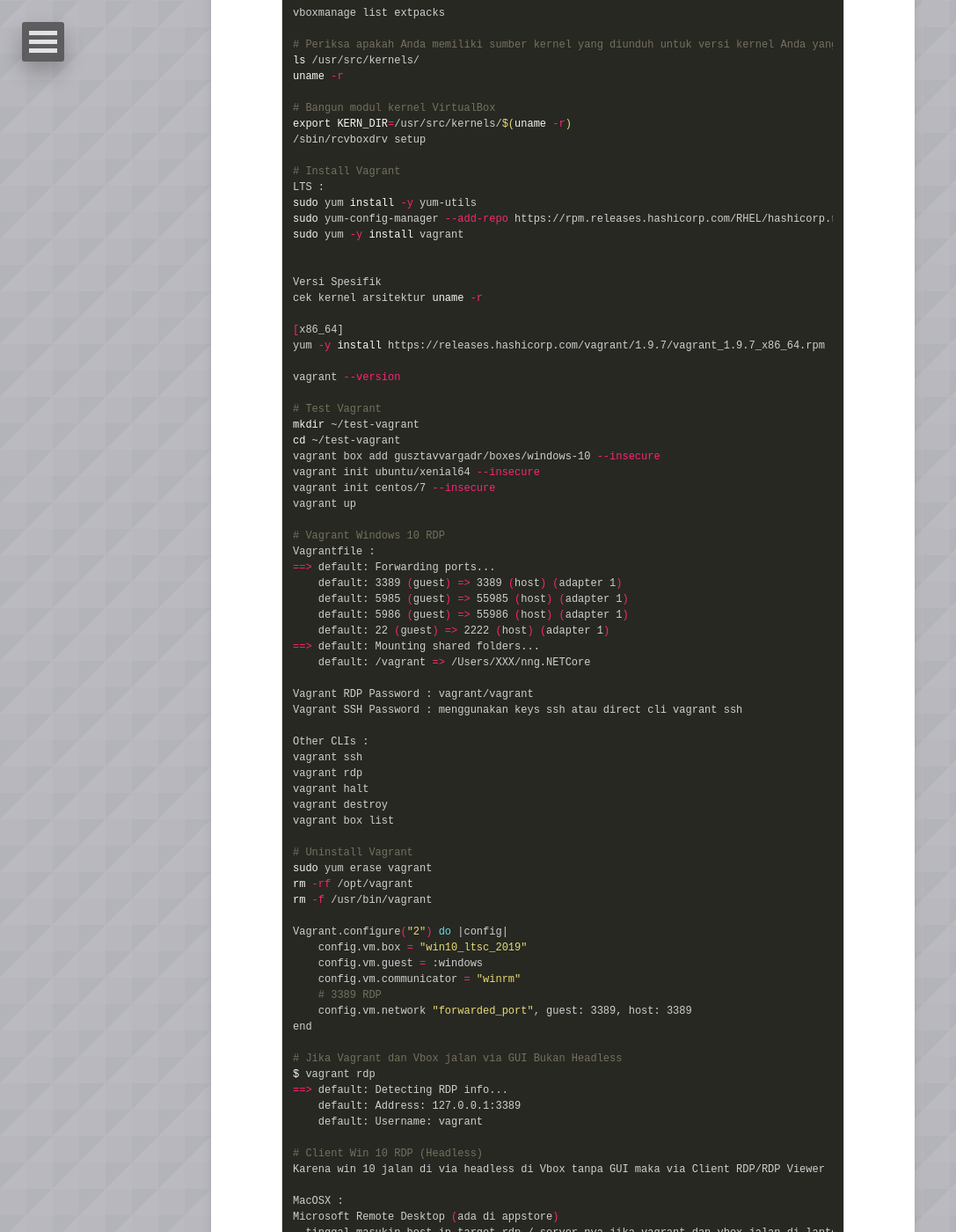
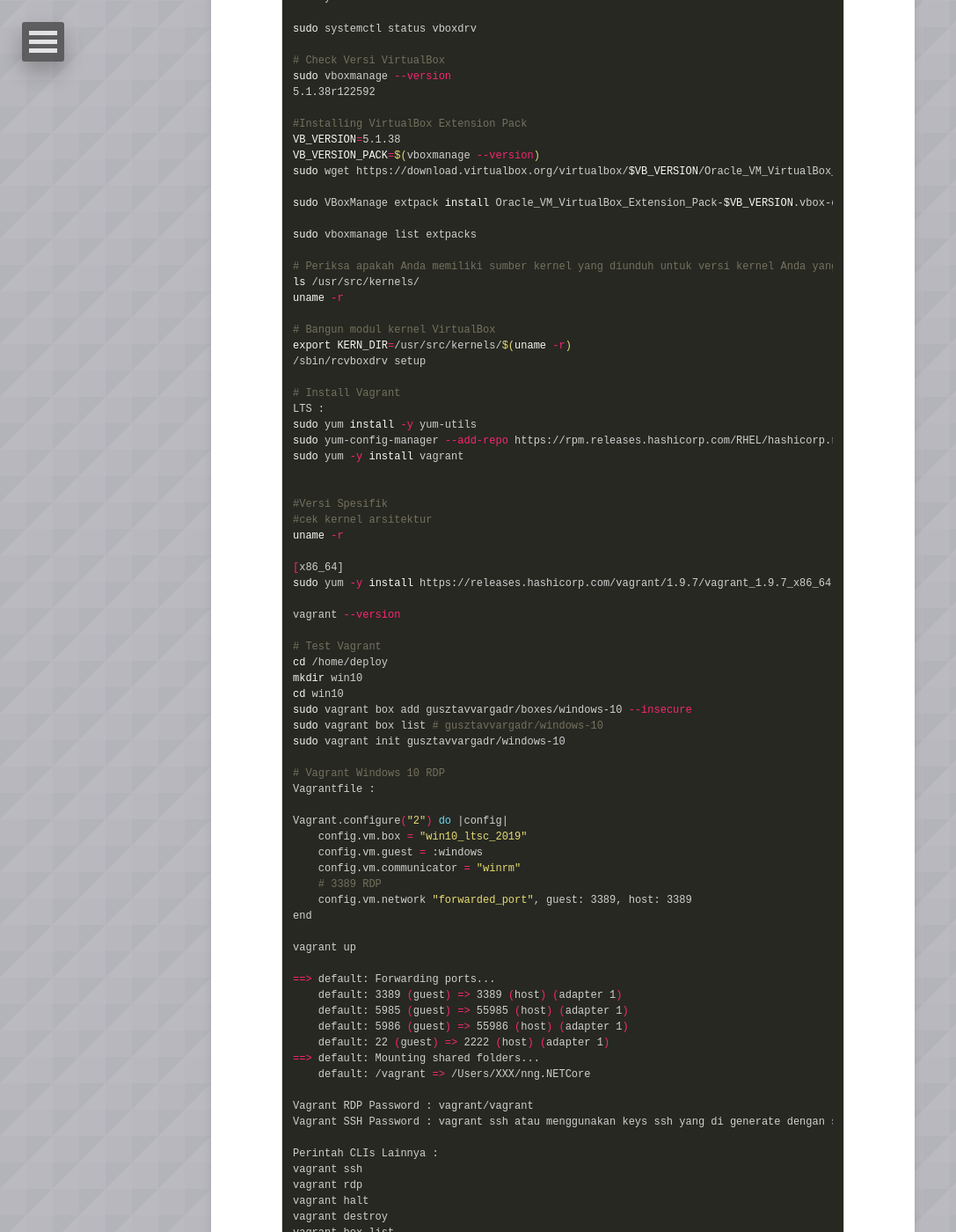
Before and after one commit to danigunawan/danigunawan.github.io, a Jekyll site: the page built from _posts/2022-11-09-belajar-vagrant-part-1.md, in a window 1280 px wide and 1400 px high, scrolled down 2429 px. Shown: the whole window at 88% size, without its empty margins (0-1087 px from the left). Built offline with Jekyll 4.4.1, drawn with Linux system fonts in a browser that asks for light colours; nearby versions of some CDN libraries; comment, search, counter and statistics services are not loaded; some of the changed text lies outside the part shown.

Commit message:
[ADD POSTING] belajar vagrant part 1 dan membuat blog jekyll hpstr di githup pages

```diff
--- a/_posts/2022-11-09-belajar-vagrant-part-1.md
+++ b/_posts/2022-11-09-belajar-vagrant-part-1.md
@@ -20,7 +20,14 @@
 
 #!/bin/bash
 
-#Installing VirtualBox
+# Membuat User Deploy
+sudo -s
+sudo adduser deploy
+sudo usermod -aG sudo deploy
+passwd deploy
+su deploy
+
+# Installing VirtualBox
 sudo apt update
 sudo apt -y install build-essential dkms unzip wget libarchive-tools curl gpg gnupg2 software-properties-common apt-transport-https lsb-release ca-certificates
 echo "deb [arch=$(dpkg --print-architecture)] http://download.virtualbox.org/virtualbox/debian $(lsb_release -cs) contrib" | sudo tee -a /etc/apt/sources.list
@@ -29,7 +36,7 @@
 sudo apt -y install virtualbox-7.0
 sudo systemctl status vboxdrv
 
-#Installing VirtualBox Extension Pack
+# Installing VirtualBox Extension Pack
 VB_VERSION=$(dpkg-query --showformat='${Version}' --show virtualbox-7.0 | awk -F'-' '{print $1}')
 wget https://download.virtualbox.org/virtualbox/$VB_VERSION/Oracle_VM_VirtualBox_Extension_Pack-$VB_VERSION.vbox-extpack
 
@@ -97,29 +104,36 @@
 
 ## Install VirtualBox VirtualBox-5.1-5.1.38 + Vagrant 2.3.2 di CentOS 7
 
+# Membuat User Deploy
+sudo -s
+sudo adduser deploy
+sudo usermod -aG sudo deploy
+passwd deploy
+su deploy
+
 # Install dependencies
-yum update --skip-broken
-yum -y install gcc make patch dkms qt libgomp epel-release yum-utils kernel-headers kernel-devel fontforge binutils glibc-headers glibc-devel
+sudo yum update --skip-broken
+sudo yum -y install gcc make patch dkms qt libgomp epel-release yum-utils kernel-headers kernel-devel fontforge binutils glibc-headers glibc-devel
 
 # Install VirtualBox
 cd /etc/yum.repos.d
-wget http://download.virtualbox.org/virtualbox/rpm/rhel/virtualbox.repo
-yum install VirtualBox-5.1
+sudo wget http://download.virtualbox.org/virtualbox/rpm/rhel/virtualbox.repo
+sudo yum install VirtualBox-5.1
 
 sudo systemctl status vboxdrv
 
 # Check Versi VirtualBox
-vboxmanage --version
+sudo vboxmanage --version
 5.1.38r122592
 
 #Installing VirtualBox Extension Pack
 VB_VERSION=5.1.38
 VB_VERSION_PACK=$(vboxmanage --version)
-wget https://download.virtualbox.org/virtualbox/$VB_VERSION/Oracle_VM_VirtualBox_Extension_Pack-$VB_VERSION.vbox-extpack
+sudo wget https://download.virtualbox.org/virtualbox/$VB_VERSION/Oracle_VM_VirtualBox_Extension_Pack-$VB_VERSION.vbox-extpack
 
 sudo VBoxManage extpack install Oracle_VM_VirtualBox_Extension_Pack-$VB_VERSION.vbox-extpack --accept-license=33d7284dc4a0ece381196fda3cfe2ed0e1e8e7ed7f27b9a9ebc4ee22e24bd23c
 
-vboxmanage list extpacks
+sudo vboxmanage list extpacks
 
 # Periksa apakah Anda memiliki sumber kernel yang diunduh untuk versi kernel Anda yang sedang berjalan (jika tidak cocok, Anda mungkin perlu memperbarui dan mem-boot ulang yum)
 ls /usr/src/kernels/
@@ -136,24 +150,36 @@
 sudo yum -y install vagrant
 
 
-Versi Spesifik
-cek kernel arsitektur uname -r
+#Versi Spesifik
+#cek kernel arsitektur
+uname -r
 
 [x86_64]
-yum -y install https://releases.hashicorp.com/vagrant/1.9.7/vagrant_1.9.7_x86_64.rpm
+sudo yum -y install https://releases.hashicorp.com/vagrant/1.9.7/vagrant_1.9.7_x86_64.rpm
 
 vagrant --version
 
 # Test Vagrant
-mkdir ~/test-vagrant
-cd ~/test-vagrant
-vagrant box add gusztavvargadr/boxes/windows-10 --insecure
-vagrant init ubuntu/xenial64 --insecure
-vagrant init centos/7 --insecure
-vagrant up
+cd /home/deploy
+mkdir win10
+cd win10
+sudo vagrant box add gusztavvargadr/boxes/windows-10 --insecure
+sudo vagrant box list # gusztavvargadr/windows-10
+sudo vagrant init gusztavvargadr/windows-10
 
 # Vagrant Windows 10 RDP
 Vagrantfile :
+
+Vagrant.configure("2") do |config|
+    config.vm.box = "win10_ltsc_2019"
+    config.vm.guest = :windows
+    config.vm.communicator = "winrm"
+    # 3389 RDP
+    config.vm.network "forwarded_port", guest: 3389, host: 3389
+end
+
+vagrant up
+
 ==> default: Forwarding ports...
     default: 3389 (guest) => 3389 (host) (adapter 1)
     default: 5985 (guest) => 55985 (host) (adapter 1)
@@ -163,9 +189,9 @@
     default: /vagrant => /Users/XXX/nng.NETCore
 
 Vagrant RDP Password : vagrant/vagrant
-Vagrant SSH Password : menggunakan keys ssh atau direct cli vagrant ssh
+Vagrant SSH Password : vagrant ssh atau menggunakan keys ssh yang di generate dengan ssh-keygen
 
-Other CLIs :
+Perintah CLIs Lainnya :
 vagrant ssh
 vagrant rdp
 vagrant halt
@@ -177,16 +203,8 @@
 rm -rf /opt/vagrant
 rm -f /usr/bin/vagrant
 
-Vagrant.configure("2") do |config|
-    config.vm.box = "win10_ltsc_2019"
-    config.vm.guest = :windows
-    config.vm.communicator = "winrm"
-    # 3389 RDP
-    config.vm.network "forwarded_port", guest: 3389, host: 3389
-end
-
 # Jika Vagrant dan Vbox jalan via GUI Bukan Headless
-$ vagrant rdp
+vagrant rdp
 ==> default: Detecting RDP info...
     default: Address: 127.0.0.1:3389
     default: Username: vagrant
```
Also changed, not shown: other parts of _posts/2022-11-09-belajar-vagrant-part-1.md (+3 -0 lines).
